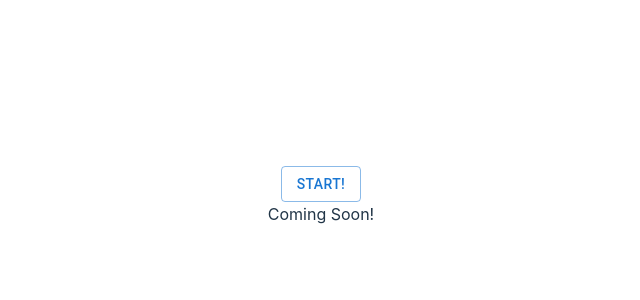
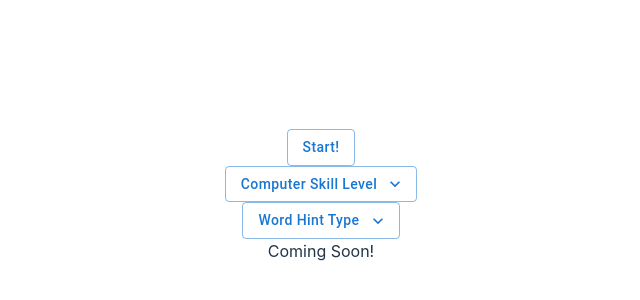
Before and after one commit to turnerian2004/scrabble, a React (Vite) app: page / in a window 1280 px wide. Shown: the part 204-504 px from the top of the page, without its empty margins (319-959 px from the left). Built offline with nearby package versions, Linux system fonts and the light colour scheme.

Commit message:
feature: computer skill level button

```diff
--- a/package.json
+++ b/package.json
@@ -12,7 +12,9 @@
   "dependencies": {
     "@emotion/react": "^11.11.4",
     "@emotion/styled": "^11.11.0",
-    "@mui/material": "^5.15.12",
+    "@mui/icons-material": "^5.15.13",
+    "@mui/material": "^5.15.13",
+    "@mui/types": "^7.2.13",
     "react": "^18.2.0",
     "react-dom": "^18.2.0"
   },
--- a/src/App.tsx
+++ b/src/App.tsx
@@ -2,18 +2,21 @@ import { useReducer } from 'react'
 
 import './App.css'
 import { IState, initialState } from './State/initialState'
-import { StartButton } from './StartButton/StartButton'
+import { IUserAction, StartButton } from './StartButton/StartButton'
 import { UserActions } from './State/UserActions'
 import { distributeLettersAtGameStart } from './Utils/getStartingLetters'
 import { ILetter, ILetters } from './Letters/Letters'
 import { getComputerStartingWord } from './Utils/getComputerWords'
+import {
+    BasicMenu,
+    IUserActionBasicMenu,
+} from './BasicMenu/BasicMenu'
+import { computerSkillLevel, wordHintType } from './BasicMenu/options'
 
-export interface IUserAction {
-    // TODO: move to better location
-    type: UserActions
-}
-
-function reducer(state: IState, action: IUserAction) {
+function reducer(
+    state: IState,
+    action: IUserAction | IUserActionBasicMenu
+) {
     switch (action.type) {
         case UserActions.STARTGAME: {
             const [availableLetters, personLetters, computerLetters] =
@@ -35,6 +38,17 @@ function reducer(state: IState, action: IUserAction) {
                 hasGameStarted: true,
             }
         }
+
+        case UserActions.SELECTCOMPUTERSKILLLEVEL: {
+            const computerSkillLevel = (
+                action as IUserActionBasicMenu
+            ).payload
+
+            return {
+                ...state,
+                computerSkillLevel: computerSkillLevel,
+            }
+        }
     }
 }
 
@@ -45,6 +59,17 @@ function App() {
     return (
         <>
             <StartButton dispatch={dispatch} />
+            <BasicMenu
+                options={computerSkillLevel}
+                title={'Computer Skill Level'}
+                dispatch={dispatch}
+            ></BasicMenu>
+            <BasicMenu
+                options={wordHintType}
+                title={'Word Hint Type'}
+                dispatch={dispatch}
+            ></BasicMenu>
+
             <div>Coming Soon!</div>
         </>
     )
--- /dev/null
+++ b/src/BasicMenu/BasicMenu.tsx
@@ -0,0 +1,78 @@
+import * as React from 'react'
+import Button from '@mui/material/Button'
+import Menu from '@mui/material/Menu'
+import MenuItem from '@mui/material/MenuItem'
+import KeyboardArrowDownIcon from '@mui/icons-material/KeyboardArrowDown'
+import { UserActions } from '../State/UserActions'
+
+export interface IUserActionBasicMenu {
+    type: UserActions
+    payload: string
+}
+
+interface IBasicMenu {
+    options: string[]
+    title: string
+    dispatch: React.Dispatch<IUserActionBasicMenu>
+}
+
+export const BasicMenu: React.FC<IBasicMenu> = ({
+    options,
+    title,
+    dispatch,
+}) => {
+    const [anchorEl, setAnchorEl] =
+        React.useState<null | HTMLElement>(null)
+    const open = Boolean(anchorEl)
+
+    const handleClick = (
+        event: React.MouseEvent<HTMLButtonElement>
+    ) => {
+        setAnchorEl(event.currentTarget)
+    }
+
+    const handleClose = () => {
+        setAnchorEl(null)
+    }
+
+    return (
+        <div>
+            <Button
+                id="basic-button"
+                aria-controls={open ? 'basic-menu' : undefined}
+                aria-haspopup="true"
+                aria-expanded={open ? 'true' : undefined}
+                onClick={handleClick}
+                variant="outlined"
+                endIcon={<KeyboardArrowDownIcon />}
+                style={{ textTransform: 'none' }}
+            >
+                {title}
+            </Button>
+            <Menu
+                id="basic-menu"
+                anchorEl={anchorEl}
+                open={open}
+                onClose={handleClose}
+                MenuListProps={{
+                    'aria-labelledby': 'basic-button',
+                }}
+            >
+                {options.map((option, index) => (
+                    <MenuItem
+                        key={index}
+                        onClick={() => {
+                            handleClose
+                            dispatch({
+                                type: UserActions.SELECTCOMPUTERSKILLLEVEL,
+                                payload: option,
+                            })
+                        }}
+                    >
+                        {option}
+                    </MenuItem>
+                ))}
+            </Menu>
+        </div>
+    )
+}
--- /dev/null
+++ b/src/BasicMenu/options.ts
@@ -0,0 +1,14 @@
+export const computerSkillLevel: string[] = [
+    'Easy',
+    'Medium',
+    'Sensei',
+]
+
+export const wordHintType: string[] = [
+    'Word',
+    'Phonetic',
+    'Origin',
+    'Meaning',
+    'Part of Speech',
+    'Definition',
+]
--- a/src/StartButton/StartButton.tsx
+++ b/src/StartButton/StartButton.tsx
@@ -3,7 +3,6 @@ import Button from '@mui/material/Button'
 import { UserActions } from '../State/UserActions'
 
 export interface IUserAction {
-    // TODO: move to better location
     type: UserActions
 }
 
@@ -14,6 +13,7 @@ interface IStartButton {
 export const StartButton: React.FC<IStartButton> = ({ dispatch }) => {
     return (
         <Button
+            style={{ textTransform: 'none' }}
             variant="outlined"
             onClick={() => {
                 dispatch({ type: UserActions.STARTGAME })
--- a/src/State/UserActions.ts
+++ b/src/State/UserActions.ts
@@ -1,3 +1,4 @@
 export enum UserActions {
     STARTGAME = 'Start Game',
+    SELECTCOMPUTERSKILLLEVEL = 'Select Computer Skill Level',
 }
--- a/src/State/initialState.ts
+++ b/src/State/initialState.ts
@@ -4,6 +4,7 @@ export interface IState {
     letters: ILetters
     isGameOver: boolean
     hasGameStarted: boolean
+    computerSkillLevel: string
 }
 
 const initialLetters: ILetters = {
@@ -17,4 +18,5 @@ export const initialState: IState = {
     letters: initialLetters,
     isGameOver: false,
     hasGameStarted: false,
+    computerSkillLevel: '',
 }
--- a/src/enums.ts
+++ b/src/enums.ts
@@ -8,9 +8,3 @@ export enum LETTEROWNER {
 export enum GAMETERMS {
     MaxNumberLettersPerPlayer = 7,
 }
-
-export enum COMPUTERSKILLLEVEL {
-    Easy,
-    Medium,
-    Sensei,
-}
```
Also changed, not shown: 1 other file (tests, documents, lock files or other folders).
